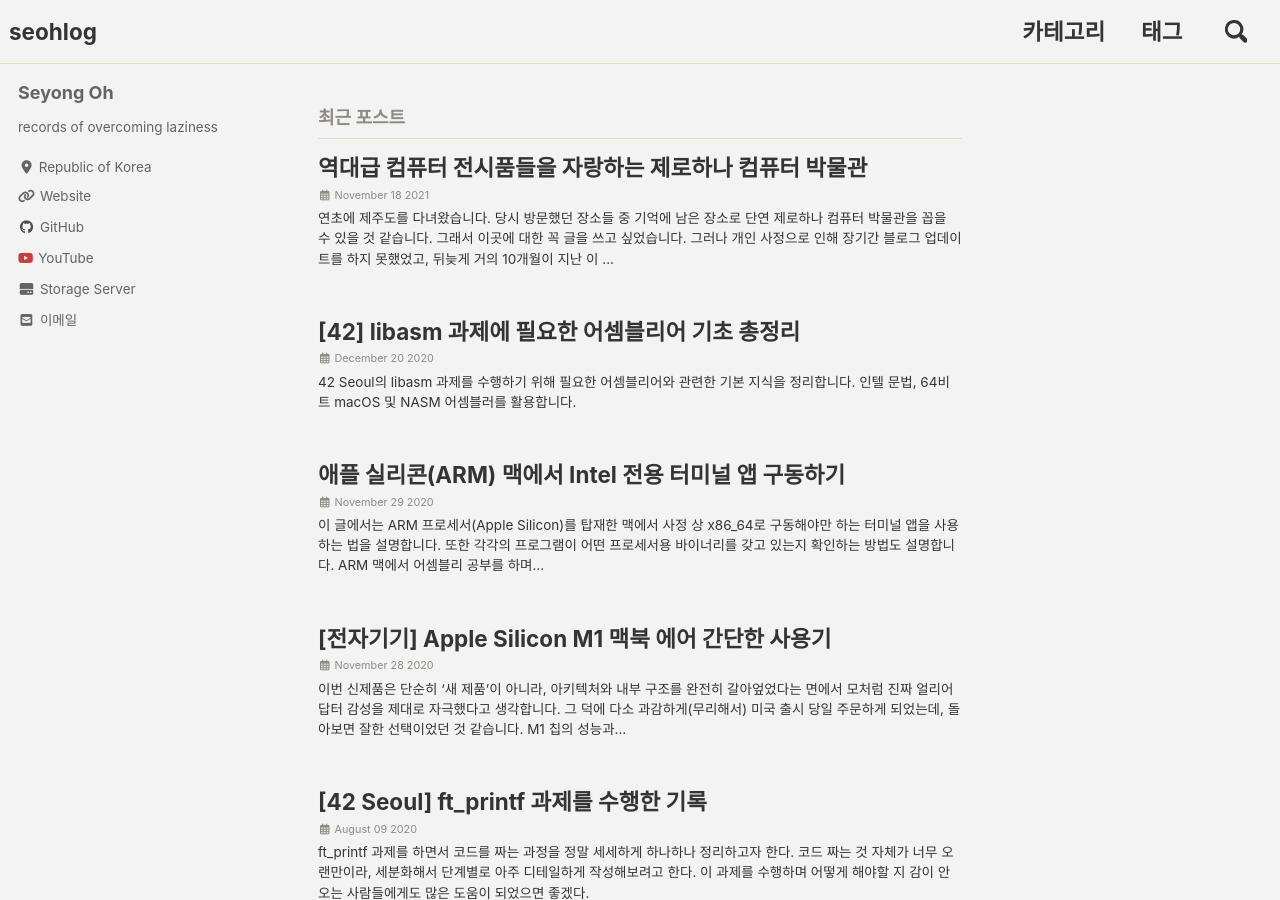
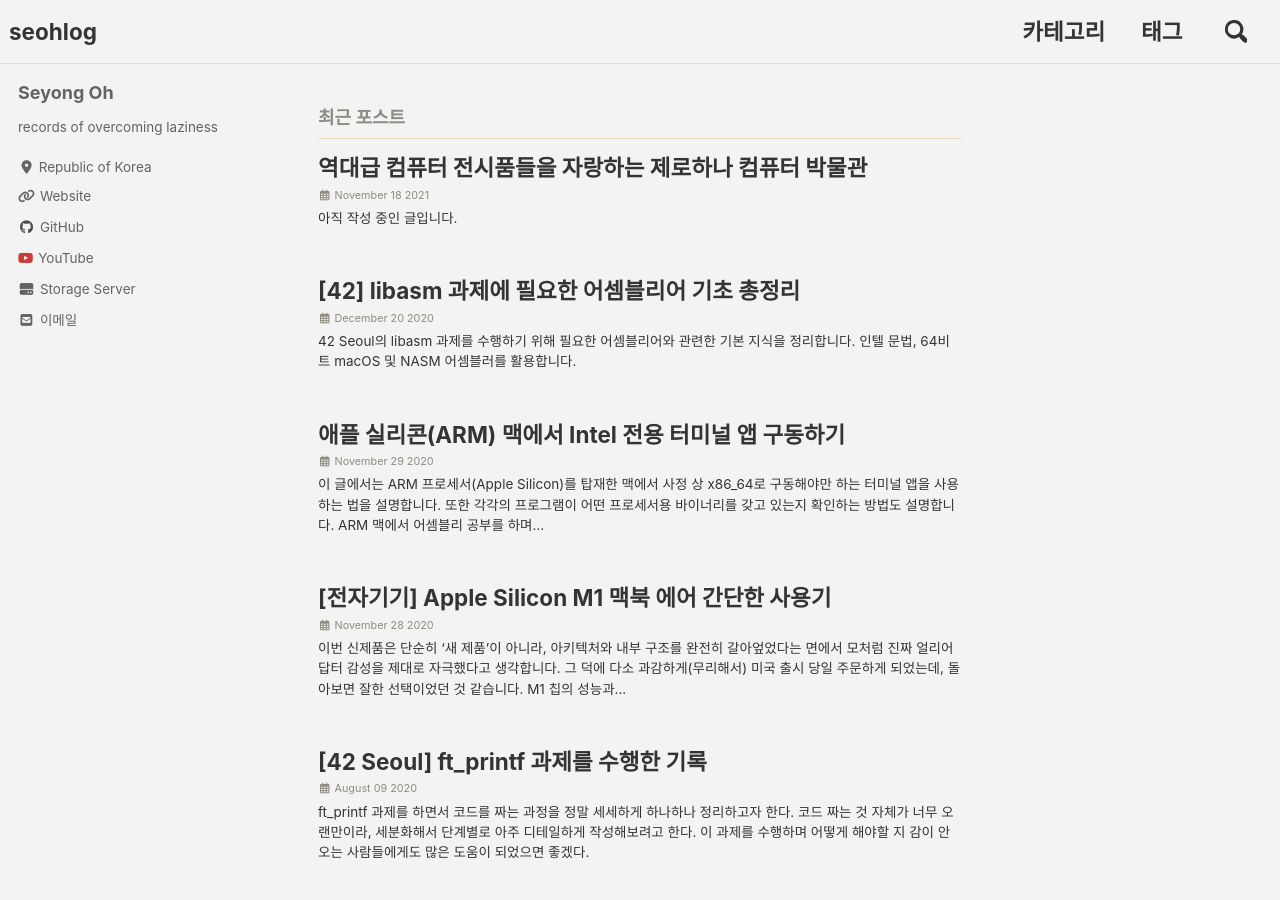
Before and after one commit to ohseyong/ohseyong.github.io, a Jekyll site: the page built from index.html, in a window 1280 px wide and 900 px high. Built offline with Jekyll 4.4.1, drawn with Linux system fonts in a browser that asks for light colours; cached includes are drawn as plain includes; nearby versions of some CDN libraries; the list of posts is cut into pages by our own code.

Commit message:
Update 2021-11-18-zerohana-museum.md

```diff
--- a/_posts/2021-11-18-zerohana-museum.md
+++ b/_posts/2021-11-18-zerohana-museum.md
@@ -11,6 +11,12 @@ header:
 toc: true
 toc_sticky: true
 ---
+
+
+
+# 아직 작성 중인 글입니다.
+
+
 
 연초에 제주도를 다녀왔습니다. 당시 방문했던 장소들 중 기억에 남은 장소로 단연 **제로하나 컴퓨터 박물관**을 꼽을 수 있을 것 같습니다. 그래서 이곳에 대한 꼭 글을 쓰고 싶었습니다. 그러나 개인 사정으로 인해 장기간 블로그 업데이트를 하지 못했었고, 뒤늦게 거의 10개월이 지난 이 시점에서야 글을 씁니다.
 
```
